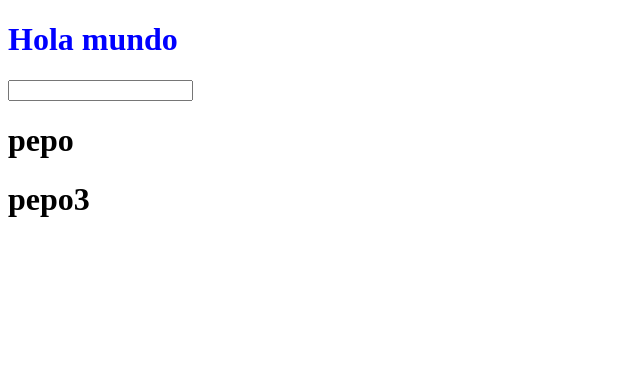
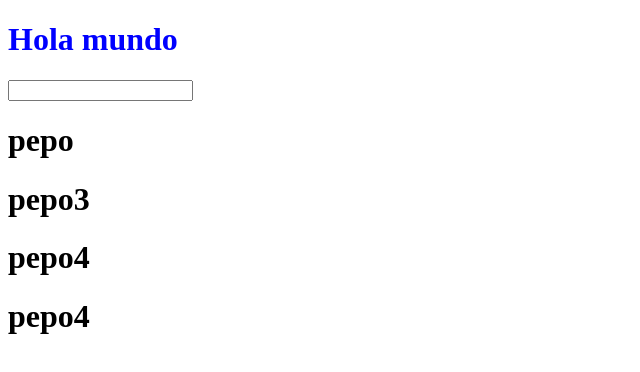
Before and after one commit to MichaelAlva9914152/Proyecto-1, a plain HTML site: page index.html in a window 1280 px wide. Shown: the whole page, without its empty margins (0-640 px from the left). Drawn offline with Linux system fonts and the light colour scheme.

Commit message:
cambios actual

```diff
--- a/index.html
+++ b/index.html
@@ -14,6 +14,8 @@
     <input type="password" >
     <h1>pepo</h1>
     <h1>pepo3</h1>
+    <h1>pepo4</h1>
+    <h1>pepo4</h1>
 
 </body>
 </html>
```
